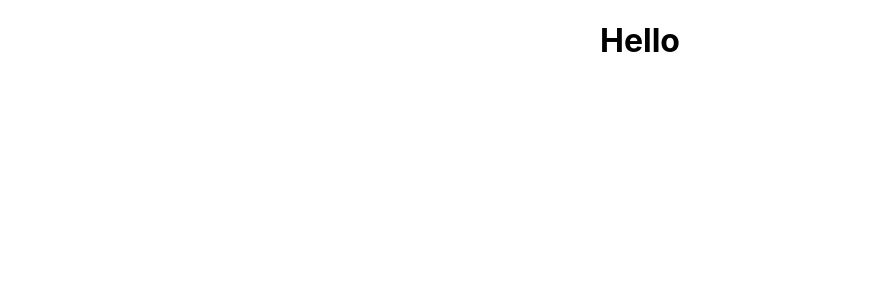
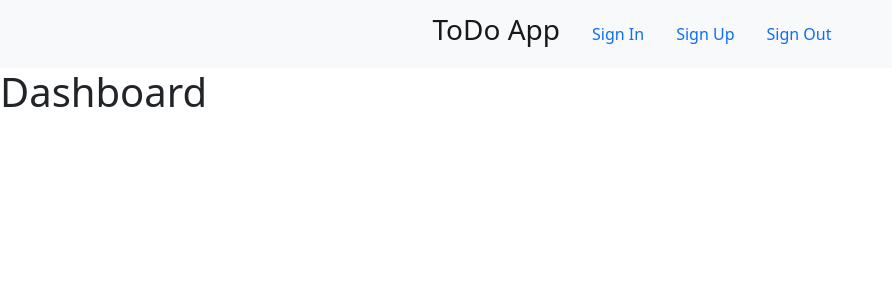
Before and after one commit to And4Web/reacttodoapp, a React (Create React App) app: page / in a window 1280 px wide. Shown: the top 300 px of the page, without its empty margins (0-892 px from the left). Built offline with nearby package versions, Linux system fonts and the light colour scheme.

Commit message:
navbar and navitem component created, routes created

```diff
--- a/package.json
+++ b/package.json
@@ -6,8 +6,10 @@
     "@testing-library/jest-dom": "^5.16.2",
     "@testing-library/react": "^12.1.3",
     "@testing-library/user-event": "^13.5.0",
+    "bootstrap": "^5.1.3",
     "react": "^17.0.2",
     "react-dom": "^17.0.2",
+    "react-router-dom": "^6.2.1",
     "react-scripts": "5.0.0",
     "web-vitals": "^2.1.4"
   },
--- a/src/App.css
+++ /dev/null
@@ -1,38 +0,0 @@
-.App {
-  text-align: center;
-}
-
-.App-logo {
-  height: 40vmin;
-  pointer-events: none;
-}
-
-@media (prefers-reduced-motion: no-preference) {
-  .App-logo {
-    animation: App-logo-spin infinite 20s linear;
-  }
-}
-
-.App-header {
-  background-color: #282c34;
-  min-height: 100vh;
-  display: flex;
-  flex-direction: column;
-  align-items: center;
-  justify-content: center;
-  font-size: calc(10px + 2vmin);
-  color: white;
-}
-
-.App-link {
-  color: #61dafb;
-}
-
-@keyframes App-logo-spin {
-  from {
-    transform: rotate(0deg);
-  }
-  to {
-    transform: rotate(360deg);
-  }
-}
--- a/src/App.js
+++ b/src/App.js
@@ -1,10 +1,24 @@
-import "./App.css";
+import React from "react";
+import { BrowserRouter as Router, Routes, Route } from "react-router-dom";
+import SignIn from "./components/auth/SignIn";
+import SignUp from "./components/auth/SignUp";
+import Dashboard from "./components/Dashboard";
+import PageNotFound from "./components/PageNotFound";
+import Navbar from "./components/layouts/Navbar";
 
 function App() {
   return (
-    <div className="App">
-      <h1>Hello</h1>
-    </div>
+    <Router>
+      <>
+        <Navbar />
+        <Routes>
+          <Route exact path="/" element={<Dashboard />} />
+          <Route exact path="/signin" element={<SignIn />} />
+          <Route exact path="/signup" element={<SignUp />} />
+          <Route path="*" element={<PageNotFound />} />
+        </Routes>
+      </>
+    </Router>
   );
 }
 
--- /dev/null
+++ b/src/components/Dashboard.jsx
@@ -0,0 +1,9 @@
+import React from "react";
+
+export default function Dashboard() {
+  return (
+    <div>
+      <h1>Dashboard</h1>
+    </div>
+  );
+}
--- /dev/null
+++ b/src/components/PageNotFound.jsx
@@ -0,0 +1,9 @@
+import React from "react";
+
+export default function PageNotFound() {
+  return (
+    <div>
+      <h1>404 Page not found</h1>
+    </div>
+  );
+}
--- /dev/null
+++ b/src/components/auth/SignIn.jsx
@@ -0,0 +1,11 @@
+import React, { Component } from "react";
+
+export default class SignIn extends Component {
+  render() {
+    return (
+      <div>
+        <h1>Sign In</h1>
+      </div>
+    );
+  }
+}
--- /dev/null
+++ b/src/components/auth/SignUp.jsx
@@ -0,0 +1,11 @@
+import React, { Component } from "react";
+
+export default class SignUp extends Component {
+  render() {
+    return (
+      <div>
+        <h1>Sign Up</h1>
+      </div>
+    );
+  }
+}
--- /dev/null
+++ b/src/components/layouts/NavItem.jsx
@@ -0,0 +1,20 @@
+import React from "react";
+import { Link } from "react-router-dom";
+
+function NavItem() {
+  return (
+    <>
+      <Link to="/signin" className="nav-link">
+        Sign In{" "}
+      </Link>
+      <Link to="/signup" className="nav-link">
+        Sign Up{" "}
+      </Link>
+      <Link to="/signin" className="nav-link">
+        Sign Out{" "}
+      </Link>
+    </>
+  );
+}
+
+export default NavItem;
--- /dev/null
+++ b/src/components/layouts/Navbar.jsx
@@ -0,0 +1,18 @@
+import React from "react";
+import { Link } from "react-router-dom";
+import NavItem from "./NavItem";
+
+function Navbar() {
+  return (
+    <div>
+      <nav className="navbar navbar-light bg-light d-flex justify-content-center">
+        <Link to="/" className="navbar-brand">
+          <h3>ToDo App</h3>
+        </Link>
+        <NavItem />
+      </nav>
+    </div>
+  );
+}
+
+export default Navbar;
--- a/src/index.css
+++ /dev/null
@@ -1,13 +0,0 @@
-body {
-  margin: 0;
-  font-family: -apple-system, BlinkMacSystemFont, 'Segoe UI', 'Roboto', 'Oxygen',
-    'Ubuntu', 'Cantarell', 'Fira Sans', 'Droid Sans', 'Helvetica Neue',
-    sans-serif;
-  -webkit-font-smoothing: antialiased;
-  -moz-osx-font-smoothing: grayscale;
-}
-
-code {
-  font-family: source-code-pro, Menlo, Monaco, Consolas, 'Courier New',
-    monospace;
-}
```
Also changed, not shown: src/index.js (+6 -9 lines), 1 other file (tests, documents, lock files or other folders).
